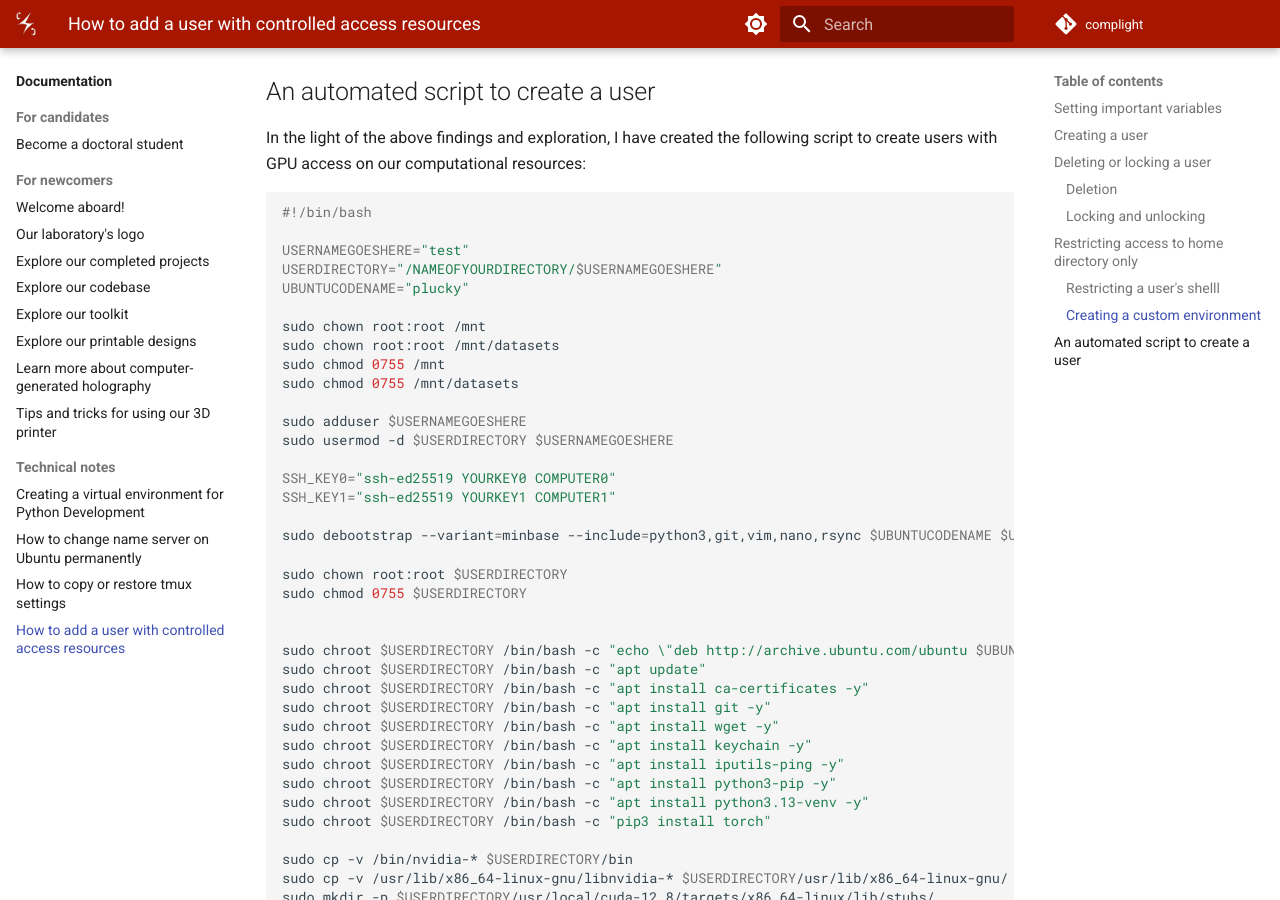
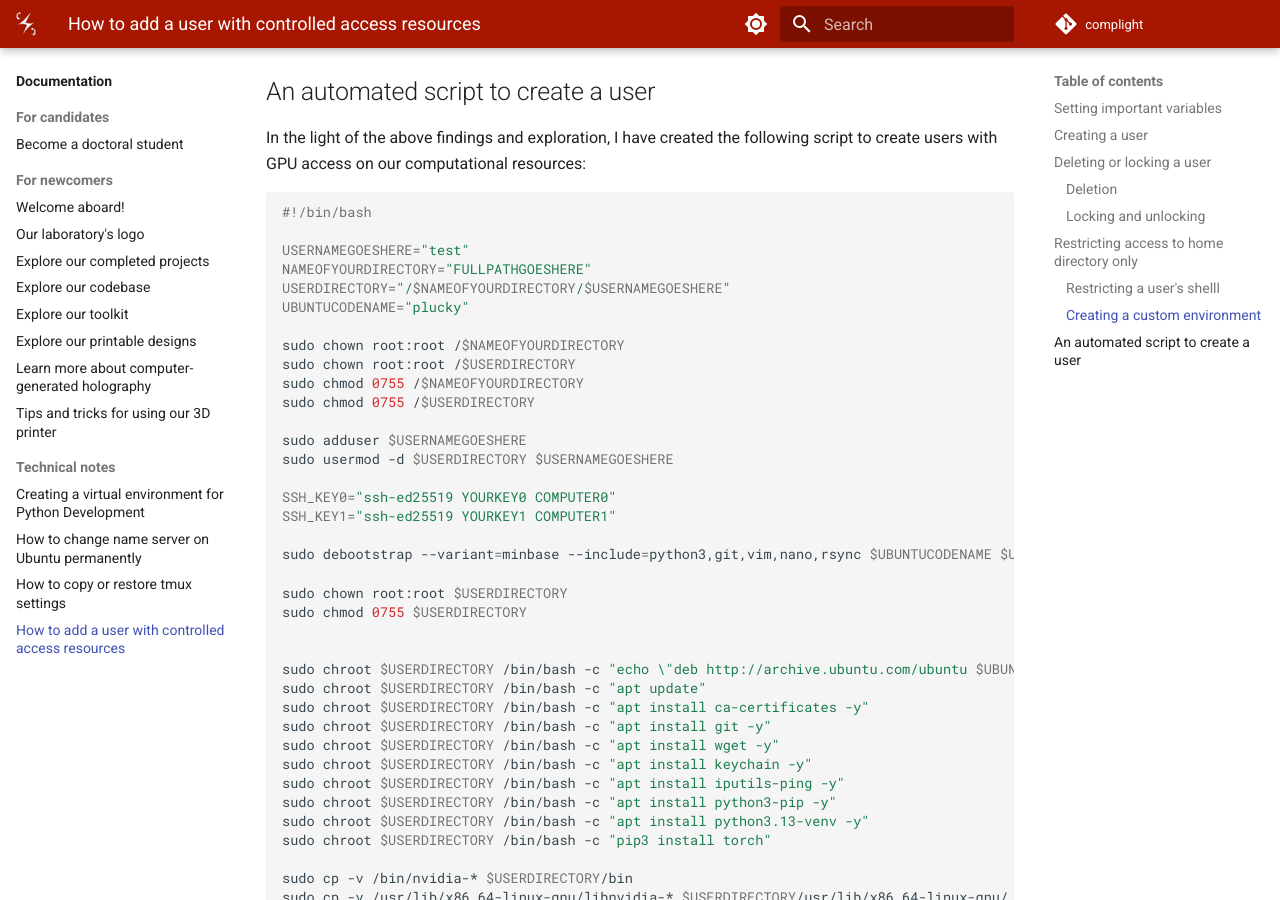
Before and after one commit to complight/complight.github.io, an MkDocs documentation site: the page built from docs/documentation/computing/how_to_add_a_user_with_controlled_access_to_resources.md, in a window 1280 px wide and 900 px high, scrolled down 4069 px. Built offline with MkDocs 1.6.1 and Material for MkDocs 9.7.7, drawn with Linux system fonts in a browser that asks for light colours.

Commit message:
Updating computing documentation.

```diff
--- a/docs/documentation/computing/how_to_add_a_user_with_controlled_access_to_resources.md
+++ b/docs/documentation/computing/how_to_add_a_user_with_controlled_access_to_resources.md
@@ -182,13 +182,14 @@ In the light of the above findings and exploration, I have created the following
 #!/bin/bash
 
 USERNAMEGOESHERE="test"
-USERDIRECTORY="/NAMEOFYOURDIRECTORY/$USERNAMEGOESHERE"
+NAMEOFYOURDIRECTORY="FULLPATHGOESHERE"
+USERDIRECTORY="/$NAMEOFYOURDIRECTORY/$USERNAMEGOESHERE"
 UBUNTUCODENAME="plucky"
 
-sudo chown root:root /mnt
-sudo chown root:root /mnt/datasets
-sudo chmod 0755 /mnt
-sudo chmod 0755 /mnt/datasets
+sudo chown root:root /$NAMEOFYOURDIRECTORY
+sudo chown root:root /$USERDIRECTORY
+sudo chmod 0755 /$NAMEOFYOURDIRECTORY
+sudo chmod 0755 /$USERDIRECTORY
 
 sudo adduser $USERNAMEGOESHERE
 sudo usermod -d $USERDIRECTORY $USERNAMEGOESHERE
```
